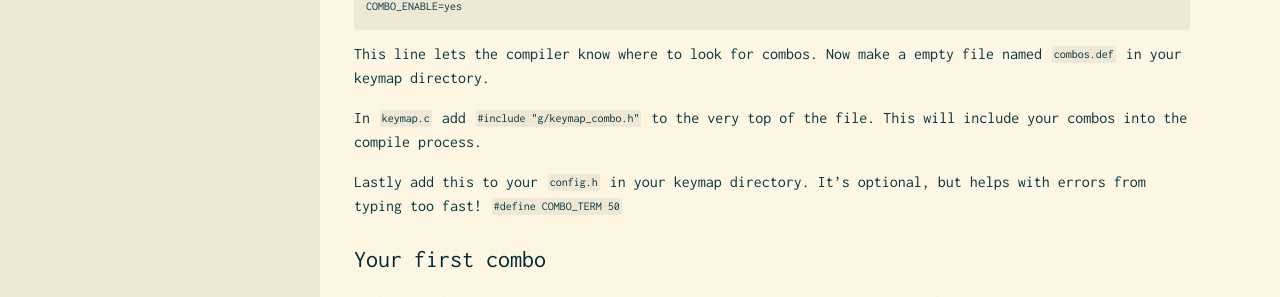
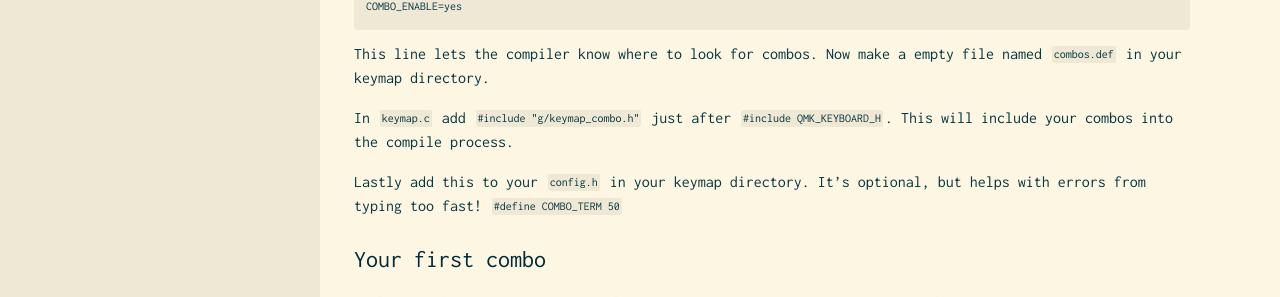
Before and after one commit to qmk-combos/qmk-combos.github.io, a Jekyll site: the page built from docs/install.md, in a window 1280 px wide. Shown: the part 425-722 px from the top of the page. Built offline with Jekyll 4.4.1, drawn with Linux system fonts in a browser that asks for light colours.

Commit message:
updated install

````diff
--- a/docs/install.md
+++ b/docs/install.md
@@ -20,7 +20,8 @@ COMBO_ENABLE=yes
 
 This line lets the compiler know where to look for combos. Now make a empty file named ```combos.def``` in your keymap directory.
 
-In ```keymap.c``` add ```#include "g/keymap_combo.h"``` to the very top of the file. This will include your combos into the compile process.
+In ```keymap.c``` add ```#include "g/keymap_combo.h"``` just after ```#include QMK_KEYBOARD_H```. This will include your combos into the compile process.
+
 
 Lastly add this to your ```config.h``` in your keymap directory. It's optional, but helps with errors from typing too fast! ```#define COMBO_TERM 50```
 
````
